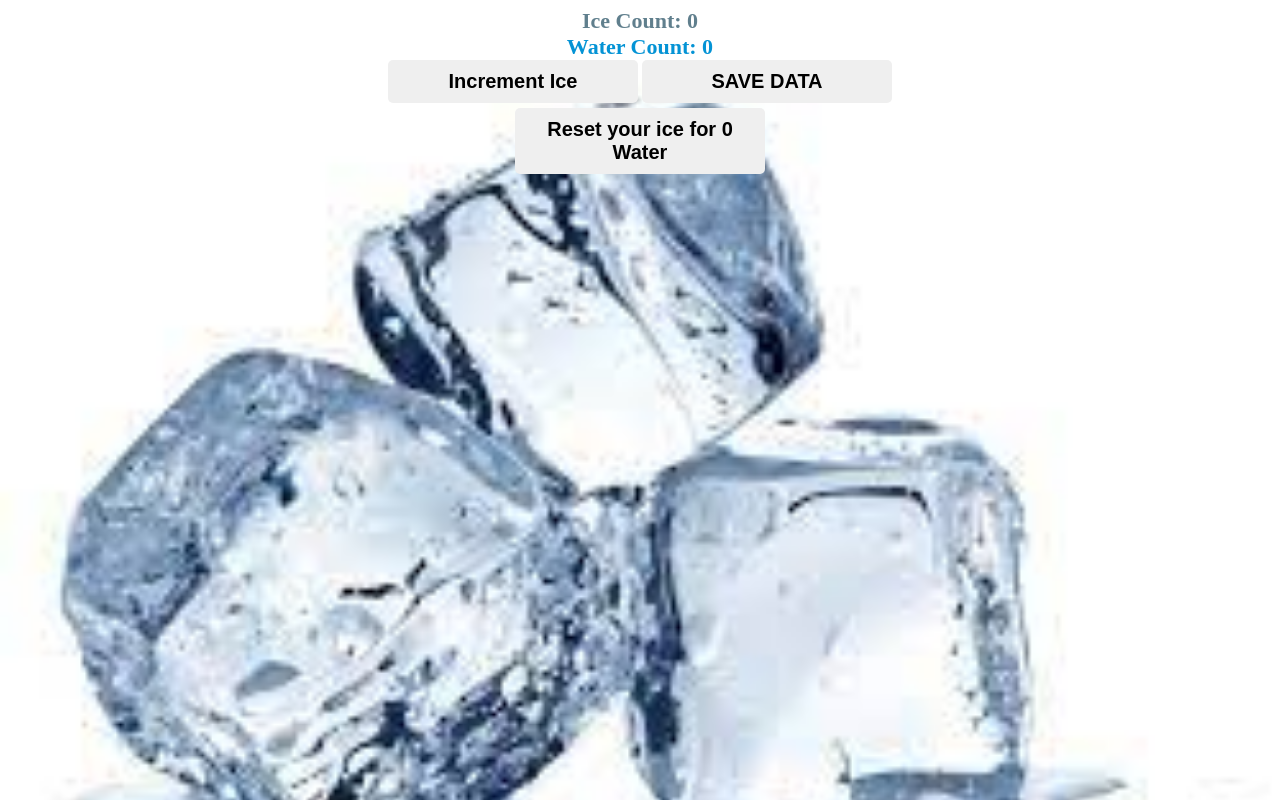
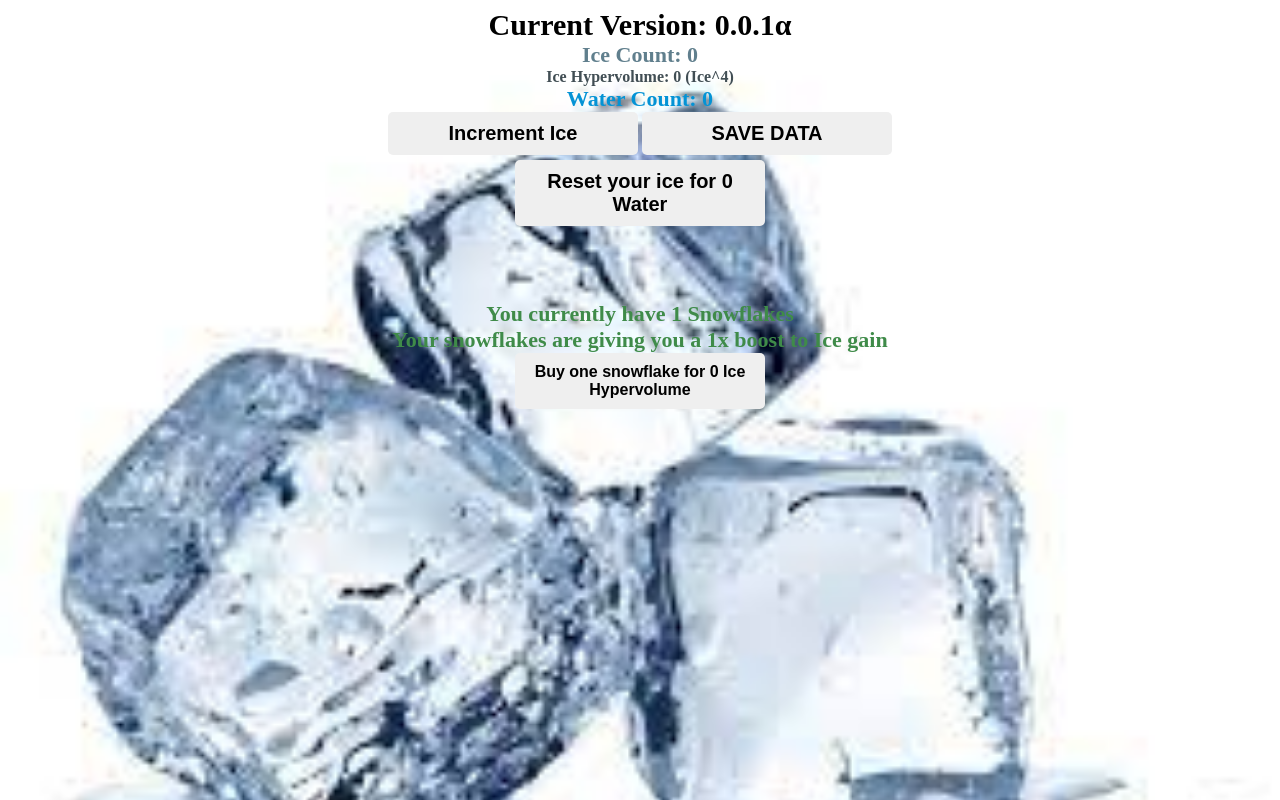
Before and after one commit to OscarStol12/Ice-Incremental, a plain HTML site: page index.html in a window 1280 px wide. Drawn offline with Linux system fonts and the light colour scheme.

Commit message:
Update index.html

```diff
--- a/index.html
+++ b/index.html
@@ -1,22 +1,39 @@
 <html>
     <head>
         <title>Ice Incremental</title>
+        <meta charset="UTF-8">
         <link rel="stylesheet" href="index.css">
     </head>
     <body onload="loadStats()">
+        <div id="info">
+            Current Version: 0.0.1α
+        </div>
         <div id="ice-counter">
             Ice Count: 0
+        </div>
+        <div id="hypervolume">
+            Ice Hypervolume: 0 (Ice^4)
         </div>
         <div id="water-counter">
             Water Count: 0
         </div>
-        <div id="buttons">
+        <div>
             <button id="increment" onclick="increment()"> Increment Ice </button>
             <button id="save-button" onclick="saveStats()"> SAVE DATA </button>
         </div>
         <div>
             <button id="water-reset" onclick="PLAYER.water.reset()">Reset your ice for 0 Water</button>
         </div>
+        <div id="snowflake">
+            You currently have 1 Snowflakes
+        </div>
+        <div id="sf-boosts">
+            Your snowflakes are giving you a 1x boost to Ice gain
+        </div>
+        <button id="sf-buyer" onclick="PLAYER.snowflakes.buy()">
+            Buy one snowflake for 0 Ice Hypervolume
+        </button>
         <script src="main.js"></script>
+        <script src="break_eternity.js"></script>
     </body>
 </html>
```
